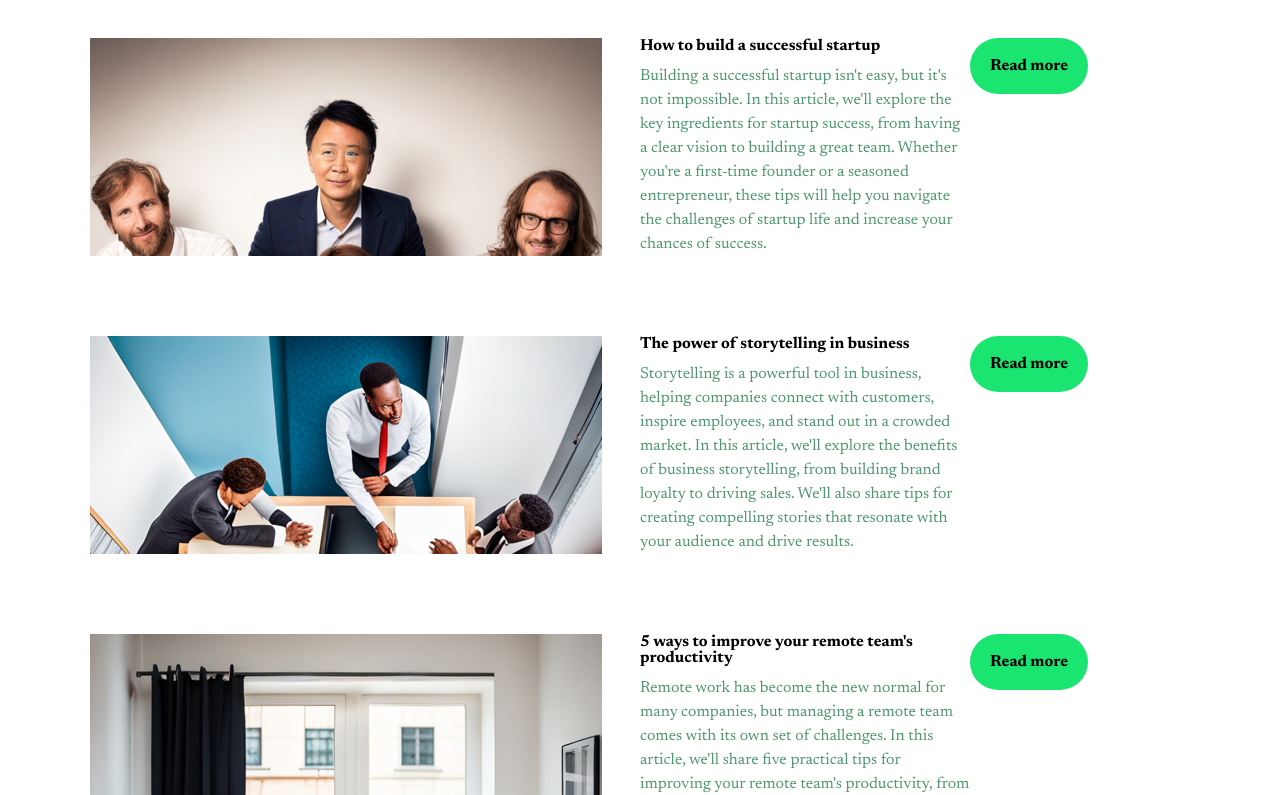
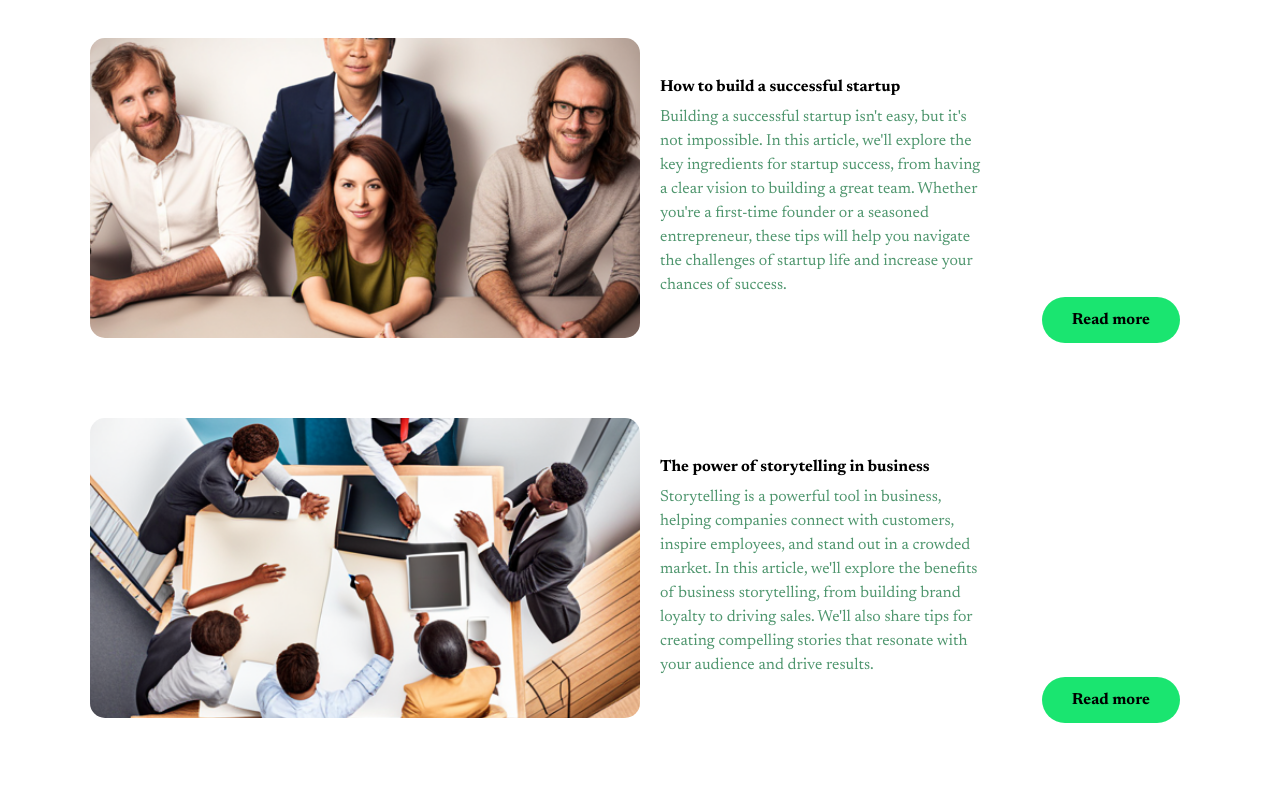
Before and after one commit to Shinemi/Website-Writter---Reproduction, a plain HTML site: page index.html in a window 1280 px wide. Shown: the part 759-1554 px from the top of the page. Drawn offline with Linux system fonts and the light colour scheme.

Commit message:
fix section 2

```diff
--- a/Css/style.css
+++ b/Css/style.css
@@ -151,7 +151,7 @@
 
     #BTNreadMore{
         width: fit-content;
-        padding: 20px;
+        padding: 15px 30px;
         border-radius: 30px;
         background-color: #1AE570;
         color: black;
@@ -181,12 +181,18 @@
 
     #section2 a{
         height: fit-content;
+        right: 10px;
+        position: absolute;
+        bottom: 75px;
     }
 
     #section2 article{
     display: grid;
     grid-template-columns: 50% 30% 20%;
+    gap: 20px;
     padding-bottom: 80px;
+    align-items: center;
+    position: relative;
     }
 
     #section2 p{
@@ -199,17 +205,11 @@
     }
 
 
-    #section2 #cadreIMG1{
-        background-image:url("../imgs/index/meeting1.png");
-        background-repeat: no-repeat;
-    }
-    #section2 #cadreIMG2{
-        background-image:url("../imgs/index/meeting2.png");
-        background-repeat: no-repeat;
-    }
-    #section2 #cadreIMG3{
-        background-image:url("../imgs/index/meeting3.png");
-        background-repeat: no-repeat;
+    #section2 img{
+        width: 100%;
+        height: 300px;
+        object-fit: cover;
+        border-radius: 15px;
     }
 
 
--- a/index.html
+++ b/index.html
@@ -48,11 +48,11 @@
 
             <h2>Recent articles</h2>
 
-            <div>
+
                 <article>
-                    <div id="cadreIMG1">
 
-                    </div>
+                    <img src="./imgs/index/meeting1.png" alt="meeting 1">
+
                     <div>
                         <h3>How to build a successful startup</h3>
                         <p>Building a successful startup isn't easy, but it's not impossible. In this article, we'll explore the key ingredients for startup success, from having a clear vision to building a great team. Whether you're a first-time founder or a seasoned entrepreneur, these tips will help you navigate the challenges of startup life and increase your chances of success.</p>
@@ -62,12 +62,11 @@
 
 
                 </article>
-            </div>
-            <div>
+
+
                 <article>
-                    <div id="cadreIMG2">
 
-                    </div>
+                    <img src="./imgs/index/meeting2.png" alt="meeting 2">
                     <div>
                         <h3>The power of storytelling in business</h3>
                         <p>Storytelling is a powerful tool in business, helping companies connect with customers, inspire employees, and stand out in a crowded market. In this article, we'll explore the benefits of business storytelling, from building brand loyalty to driving sales. We'll also share tips for creating compelling stories that resonate with your audience and drive results.</p>
@@ -77,12 +76,13 @@
 
 
                 </article>
-            </div>
-            <div>
+
+
                 <article>
-                    <div id="cadreIMG3">
 
-                    </div>
+
+                    <img src="./imgs/index/meeting3.png" alt="meeting 3">
+
                     <div>
                         <h3>5 ways to improve your remote team's productivity</h3>
                         <p>Remote work has become the new normal for many companies, but managing a remote team comes with its own set of challenges. In this article, we'll share five practical tips for improving your remote team's productivity, from  setting clear expectations to fostering a positive work culture. Whether you're a remote work veteran or just getting started, these strategies can help you and your team thrive in the virtual workplace.</p>
```
